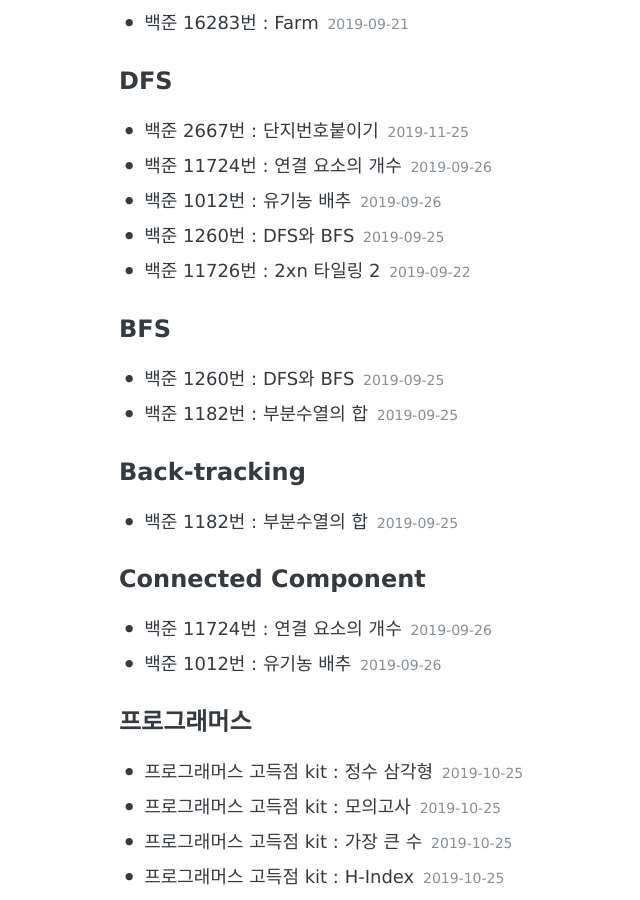
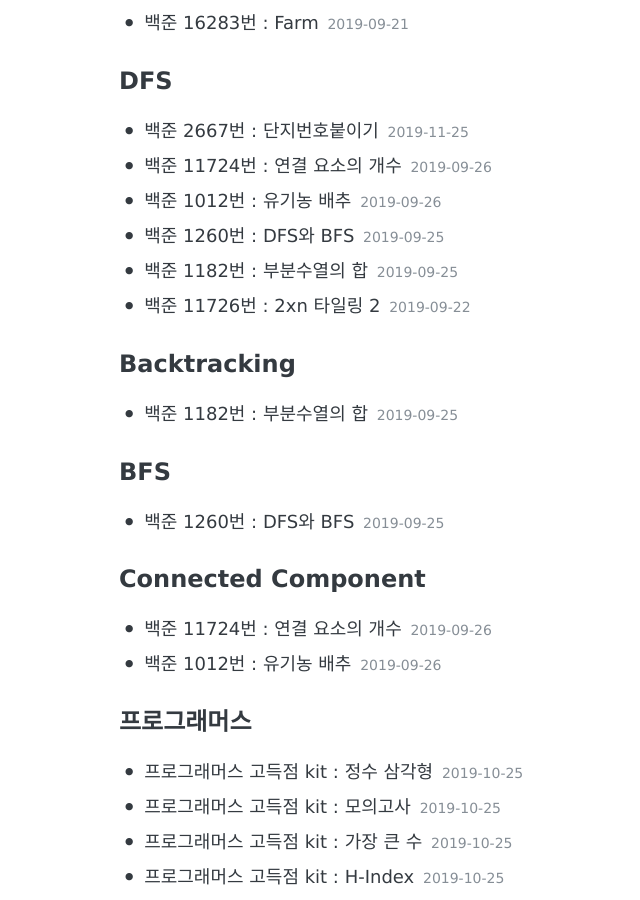
Before and after one commit to sihyungyou/sihyungyou.github.io, a Jekyll site: the page built from tags/index.html, in a window 1280 px wide and 900 px high, scrolled down 18294 px. Shown: the whole window, without its empty margins (161-801 px from the left). Built offline with Jekyll 4.4.1, drawn with Linux system fonts in a browser that asks for light colours; some of the changed text lies outside the part shown.

Commit message:
changed tag 1182번

```diff
--- a/_posts/2019-09-25-baekjoon-1182.md
+++ b/_posts/2019-09-25-baekjoon-1182.md
@@ -1,7 +1,7 @@
 ---
 layout: post
 title: "백준 1182번 : 부분수열의 합"
-tags: [알고리즘, 백준, DP, BFS, Back-tracking]
+tags: [알고리즘, 백준, DP, DFS, Backtracking]
 comments: true
 ---
 
```
